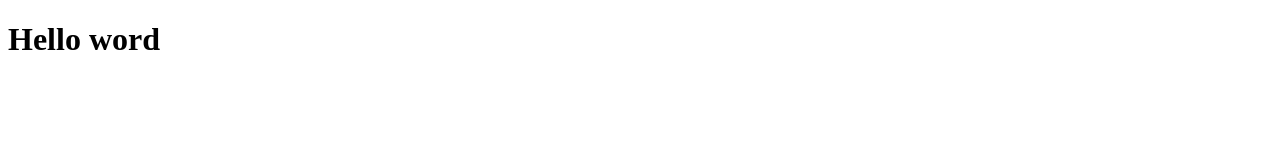
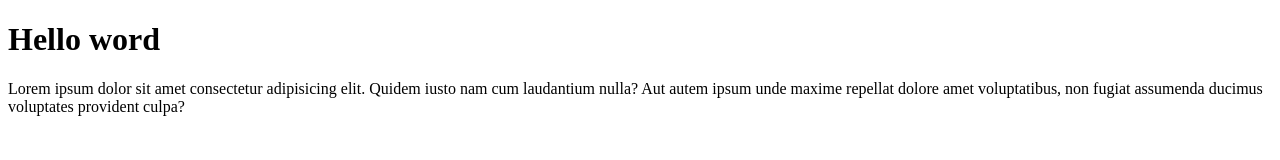
Before and after one commit to Gulbahor06/last-lesson-week-2, a plain HTML site: page index.html in a window 1280 px wide. Drawn offline with Linux system fonts and the light colour scheme.

Commit message:
new-branch

```diff
--- a/index.html
+++ b/index.html
@@ -8,6 +8,7 @@
 </head>
 <body>
     <h1>Hello word</h1>
+    <p>Lorem ipsum dolor sit amet consectetur adipisicing elit. Quidem iusto nam cum laudantium nulla? Aut autem ipsum unde maxime repellat dolore amet voluptatibus, non fugiat assumenda ducimus voluptates provident culpa?</p>
 
 </body>
 </html>
```
